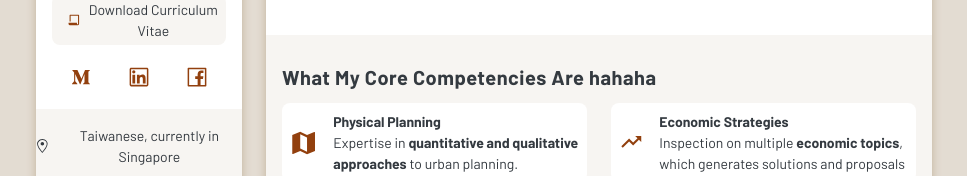
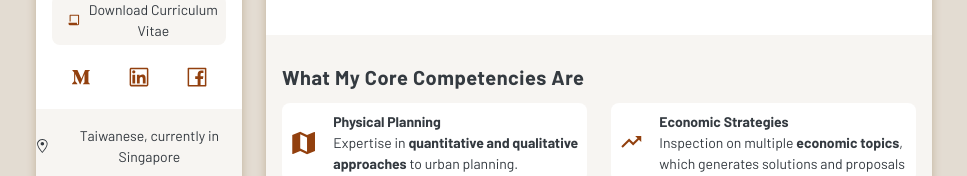
Before and after one commit to yunann0803/portfolio-website, a Next.js app: page / in a window 1280 px wide. Shown: the part 369-545 px from the top of the page, without its empty margins (156-1123 px from the left). Built offline with nearby package versions, Linux system fonts and the light colour scheme.

Commit message:
second commit

```diff
--- a/pages/index.tsx
+++ b/pages/index.tsx
@@ -11,7 +11,7 @@ const index = () => {
 <br/><br/>Knowledge of urban planning, urban economics, heritage conservation, and community engagement. <br/><br/>I also write articles that introduce places, culture, and history in Singapore, go check them out! </h5>
     <div className="flex-grow p-4 mt-5 bg-default-ivory dark:bg-dark-100"
     style={{marginLeft:"-1.5rem", marginRight:"-1.5rem"}}>
-      <h6 className="my-3 text-xl font-bold tracking-wide">What My Core Competencies Are hahaha</h6>
+      <h6 className="my-3 text-xl font-bold tracking-wide">What My Core Competencies Are </h6>
       <motion.div className="grid gap-6 my-3 lg:grid-cols-2" variants={stagger} initial="initial" animate="animate" >
           {services.map(service => (
             <motion.div
```
